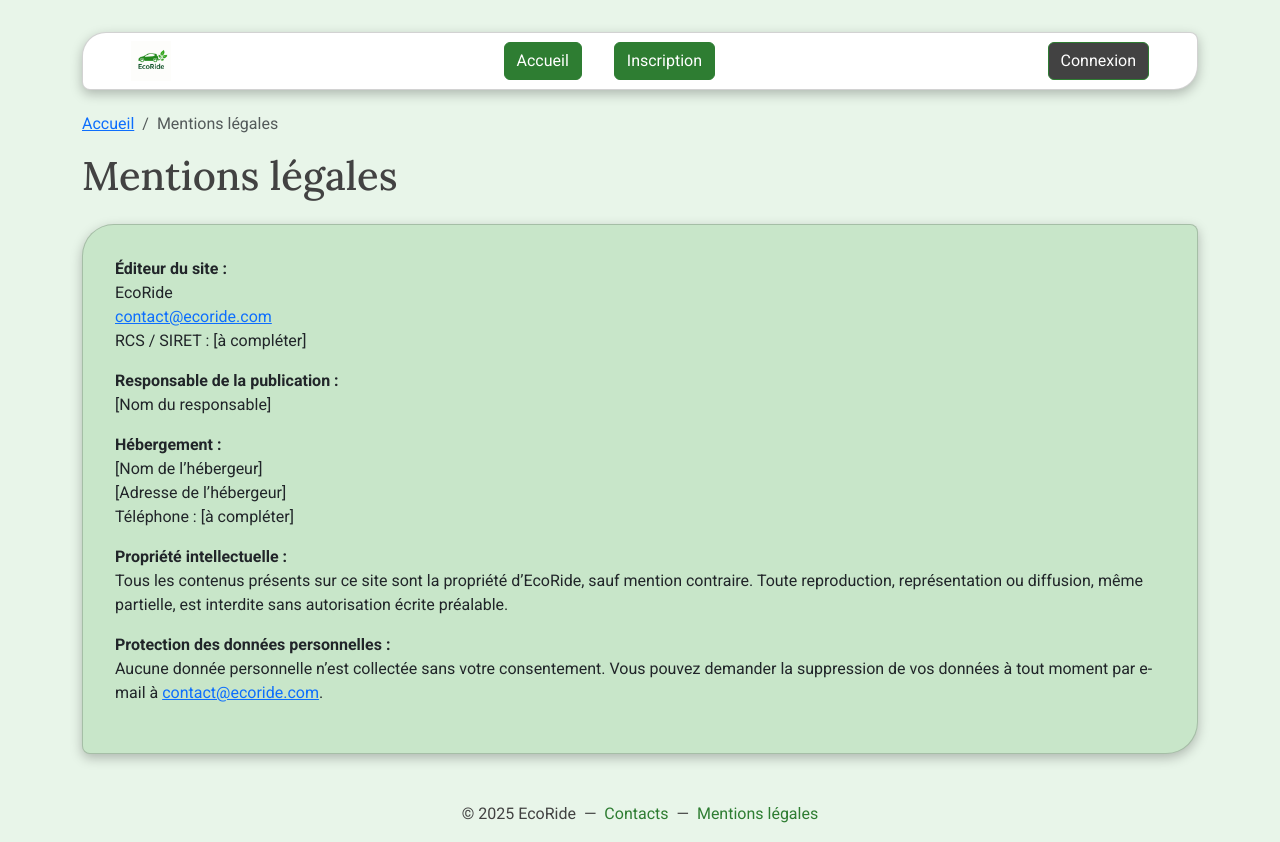
After one commit to Niiby68/EcoRide---ECF-Studi, a PHP site: page /frontend/mentions-legales.php in a window 1280 px wide. The commit adds this page. Run offline with PHP 8.4, Linux system fonts and the light colour scheme.

Commit message:
Barre de recherche, footer et page mentions légales finalisées

```diff
--- a/frontend/css/style.css
+++ b/frontend/css/style.css
@@ -118,9 +118,24 @@
 	text-align: center;
 }
 
-.titre-secondaire
-{
+.titre-secondaire {
 	font-style: italic;
+}
+
+.img-fluid {
+	max-width: 300px;
+	height: auto;
+}
+
+
+
+/* Pied de page */
+footer a {
+	color: var(--color-primary);
+	text-decoration: none;
+}
+footer a:hover {
+	text-decoration: underline;
 }
 
 
@@ -169,8 +184,8 @@
 
 	.navbar-toggler:focus,
 	.navbar-toggler:active {
-		outline: none !important;
-		box-shadow: none !important;
+		outline: none;
+		box-shadow: none;
 	}
 
 	.navbar-collapse {
@@ -182,4 +197,9 @@
 	.navbar-collapse.show {
 		max-height: 300px;
 	}
+
+	.img-fluid {
+        max-width: 100%;
+        height: auto;
+    }
 }
--- a/frontend/login.php
+++ b/frontend/login.php
@@ -157,7 +157,7 @@
 	</main>
 
 	<footer class="text-center mt-5 mb-3">
-		<p>&copy; 2025 EcoRide - Tous droits réservés.</p>
+		<p>&copy; 2025 EcoRide &nbsp;&mdash;&nbsp; <a href="mailto:contact@ecoride.com">Contacts</a> &nbsp;&mdash;&nbsp; <a href="mentions-legales.php">Mentions légales</a></p>
 	</footer>
 </body>
 </html>
--- /dev/null
+++ b/frontend/mentions-legales.php
@@ -0,0 +1,156 @@
+<?php
+//
+//  Page Mentions légales
+//  Chemin : /frontend/mentions-legales.php
+//
+
+
+
+session_start();
+$is_connected = isset($_SESSION['user_id']);
+?>
+
+
+
+<!DOCTYPE html>
+<html lang="fr">
+<head>
+    <meta charset="UTF-8">
+    <meta name="viewport" content="width=device-width, initial-scale=1.0">
+    <title>EcoRide - Mentions légales</title>
+
+	<!-- Chargement complet des familles Roboto et Lora via Google Fonts -->
+	<link rel="preconnect" href="https://fonts.googleapis.com">
+	<link rel="preconnect" href="https://fonts.gstatic.com" crossorigin>
+	<link href="https://fonts.googleapis.com/css2?family=Roboto:ital,wght@0,100..900;1,100..900&family=Lora:ital,wght@0,400..700;1,400..700&display=swap" rel="stylesheet">
+
+    <!-- Bootstrap CSS -->
+    <link href="https://cdn.jsdelivr.net/npm/bootstrap@5.3.0/dist/css/bootstrap.min.css" rel="stylesheet">
+
+    <!-- Feuille de style locale -->
+    <link rel="stylesheet" href="css/style.css">
+
+    <!-- Bootstrap JS -->
+    <script src="https://cdn.jsdelivr.net/npm/bootstrap@5.3.0/dist/js/bootstrap.bundle.min.js" defer></script>
+</head>
+
+<body>
+	<noscript>
+	  <div class="container">
+		<div class="alert alert-warning text-center my-4" role="alert">
+		  <strong>Attention :</strong> JavaScript est désactivé dans votre navigateur.
+		  Le site fonctionnera en mode simplifié, mais certaines fonctionnalités seront limitées.
+		</div>
+	  </div>
+	</noscript>
+
+	<header class="menu">
+		<div class="container cont-menu">
+			<nav class="navbar header-menu navbar-expand-md navbar-light">
+
+				<!-- Groupe gauche : logo -->
+				<div class="nav-left d-none d-lg-flex">
+					<ul class="nav mb-0">
+						<li class="nav-item">
+							<a href="index.php">
+								<img src="/img/logo/logo.png" alt="EcoRide" height="40">
+							</a>
+						</li>
+					</ul>
+				</div>
+
+				<div class="nav-logo d-flex d-lg-none align-items-center justify-content-center w-100 mt-3">
+					<button class="navbar-toggler me-5"
+							type="button"
+							data-bs-toggle="collapse"
+							data-bs-target="#ecoNavbar"
+							aria-controls="ecoNavbar"
+							aria-expanded="false"
+							aria-label="Ouvrir le menu">
+						<span class="navbar-toggler-icon"></span>
+					</button>
+					<a href="index.php" class="mx-3">
+						<img src="/img/logo/logo.png" alt="EcoRide" height="40">
+					</a>
+					<button class="navbar-toggler ms-5"
+							type="button"
+							data-bs-toggle="collapse"
+							data-bs-target="#ecoNavbar"
+							aria-controls="ecoNavbar"
+							aria-expanded="false"
+							aria-label="Ouvrir le menu">
+						<span class="navbar-toggler-icon"></span>
+					</button>
+				</div>
+
+				<!-- Groupe milieu : liens -->
+				<div class="nav-mid collapse navbar-collapse justify-content-center" id="ecoNavbar">
+					<ul class="nav mb-0">
+						<li class="nav-item">
+							<a href="index.php" class="btn btn-primary">Accueil</a>
+						</li>
+						<?php if (!$is_connected): ?>
+						<li class="nav-item">
+							<a href="signup.php" class="btn btn-primary">Inscription</a>
+						</li>
+						<?php endif; ?>
+					</ul>
+				</div>
+
+				<!-- Groupe droite : Connexion / Déconnexion -->
+				<div class="nav-right">
+					<ul class="nav">
+						<li class="nav-item">
+							<?php if (!$is_connected): ?>
+							<a href="login.php" class="btn btn-primary codeco">Connexion</a>
+							<?php else: ?>
+							<a href="/backend/logout.php" class="btn btn-primary codeco">Déconnexion</a>
+							<?php endif; ?>
+						</li>
+					</ul>
+				</div>
+			</nav>
+		</div>
+	</header>
+	</header>
+
+	<!-- Fil d’Ariane -->
+	<div class="container">
+		<nav aria-label="breadcrumb">
+			<ol class="breadcrumb">
+				<li class="breadcrumb-item"><a href="index.php">Accueil</a></li>
+				<li class="breadcrumb-item active" aria-current="page">Mentions légales</li>
+			</ol>
+		</nav>
+	</div>
+
+	<main class="container">
+		<h1 class="mb-4">Mentions légales</h1>
+
+		<div class="card">
+			<p><strong>Éditeur du site :</strong><br>
+			EcoRide<br>
+			<a href="mailto:contact@ecoride.com">contact@ecoride.com</a><br>
+			RCS / SIRET : [à compléter]</p>
+
+			<p><strong>Responsable de la publication :</strong><br>
+			[Nom du responsable]</p>
+
+			<p><strong>Hébergement :</strong><br>
+			[Nom de l’hébergeur]<br>
+			[Adresse de l’hébergeur]<br>
+			Téléphone : [à compléter]</p>
+
+			<p><strong>Propriété intellectuelle :</strong><br>
+			Tous les contenus présents sur ce site sont la propriété d’EcoRide, sauf mention contraire. Toute reproduction, représentation ou diffusion, même partielle, est interdite sans autorisation écrite préalable.</p>
+
+			<p><strong>Protection des données personnelles :</strong><br>
+			Aucune donnée personnelle n’est collectée sans votre consentement. Vous pouvez demander la suppression de vos données à tout moment par e-mail à <a href="mailto:contact@ecoride.com">contact@ecoride.com</a>.</p>
+		</div>
+	</main>
+
+	<footer class="text-center mt-5 mb-3">
+		<p>&copy; 2025 EcoRide &nbsp;&mdash;&nbsp; <a href="mailto:contact@ecoride.com">Contacts</a> &nbsp;&mdash;&nbsp; <a href="mentions-legales.php">Mentions légales</a></p>
+	</footer>
+</body>
+</html>
--- a/frontend/signup.php
+++ b/frontend/signup.php
@@ -161,7 +161,7 @@
 	</main>
 
 	<footer class="text-center mt-5 mb-3">
-		<p>&copy; 2025 EcoRide - Tous droits réservés.</p>
+		<p>&copy; 2025 EcoRide &nbsp;&mdash;&nbsp; <a href="mailto:contact@ecoride.com">Contacts</a> &nbsp;&mdash;&nbsp; <a href="mentions-legales.php">Mentions légales</a></p>
 	</footer>
 </body>
 </html>
```
Also changed, not shown: frontend/index.php (+25 -12 lines), 1 other file.
